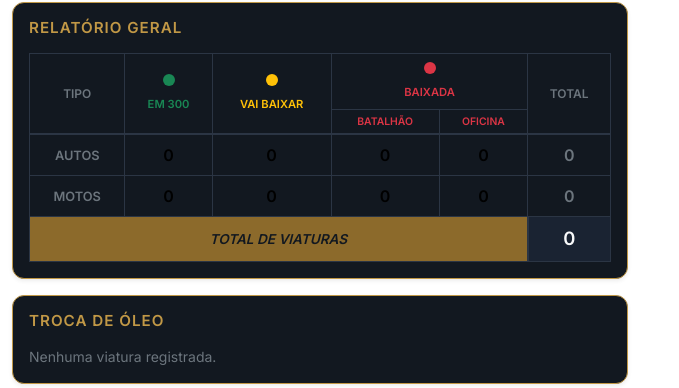
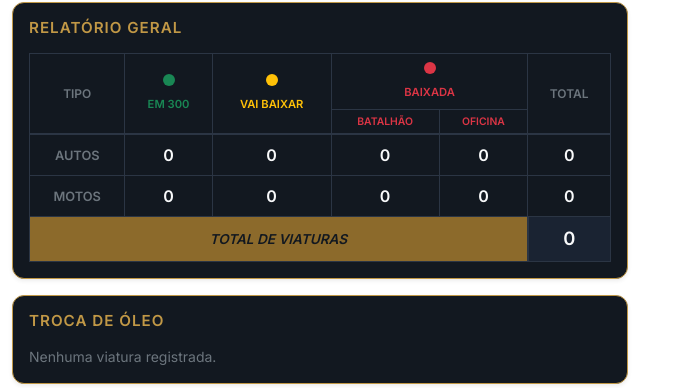
Before and after one commit to andredzanon/controle_policial, a Django app: page /frota/dashboard/ in a window 1280 px wide. Shown: the part 147-535 px from the top of the page, without its empty margins (0-679 px from the left). Run offline with Django 5.2, Linux system fonts and the light colour scheme; the visitor is signed in with stand-in values (Sample User, id 1); data that the repository does not hold is empty.

Commit message:
style: adiciona text-light diretamente nos td da tabela do relatorio geral

```diff
--- a/frota/templates/frota/dashboard.html
+++ b/frota/templates/frota/dashboard.html
@@ -48,19 +48,19 @@
                         <tbody class="text-light" style="font-weight: bold; font-size: 1rem;">
                             <tr>
                                 <td class="text-secondary" style="font-size: 0.8rem; background-color: transparent;">AUTOS</td>
-                                <td style="background-color: transparent;">{{ resumo.autos.em_300 }}</td>
-                                <td style="background-color: transparent;">{{ resumo.autos.vai_baixar }}</td>
-                                <td style="background-color: transparent;">{{ resumo.autos.baixada_batalhao }}</td>
-                                <td style="background-color: transparent;">{{ resumo.autos.baixada_oficina }}</td>
-                                <td class="text-secondary" style="background-color: transparent;">{{ resumo.autos.total }}</td>
+                                <td class="text-light" style="background-color: transparent;">{{ resumo.autos.em_300 }}</td>
+                                <td class="text-light" style="background-color: transparent;">{{ resumo.autos.vai_baixar }}</td>
+                                <td class="text-light" style="background-color: transparent;">{{ resumo.autos.baixada_batalhao }}</td>
+                                <td class="text-light" style="background-color: transparent;">{{ resumo.autos.baixada_oficina }}</td>
+                                <td class="text-light" style="background-color: transparent;">{{ resumo.autos.total }}</td>
                             </tr>
                             <tr>
                                 <td class="text-secondary" style="font-size: 0.8rem; background-color: transparent;">MOTOS</td>
-                                <td style="background-color: transparent;">{{ resumo.motos.em_300 }}</td>
-                                <td style="background-color: transparent;">{{ resumo.motos.vai_baixar }}</td>
-                                <td style="background-color: transparent;">{{ resumo.motos.baixada_batalhao }}</td>
-                                <td style="background-color: transparent;">{{ resumo.motos.baixada_oficina }}</td>
-                                <td class="text-secondary" style="background-color: transparent;">{{ resumo.motos.total }}</td>
+                                <td class="text-light" style="background-color: transparent;">{{ resumo.motos.em_300 }}</td>
+                                <td class="text-light" style="background-color: transparent;">{{ resumo.motos.vai_baixar }}</td>
+                                <td class="text-light" style="background-color: transparent;">{{ resumo.motos.baixada_batalhao }}</td>
+                                <td class="text-light" style="background-color: transparent;">{{ resumo.motos.baixada_oficina }}</td>
+                                <td class="text-light" style="background-color: transparent;">{{ resumo.motos.total }}</td>
                             </tr>
                         </tbody>
                         <tfoot>
```
